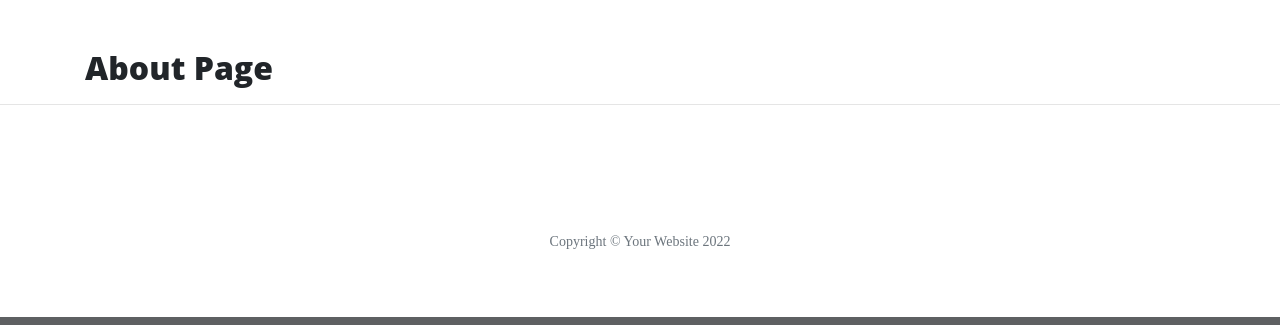
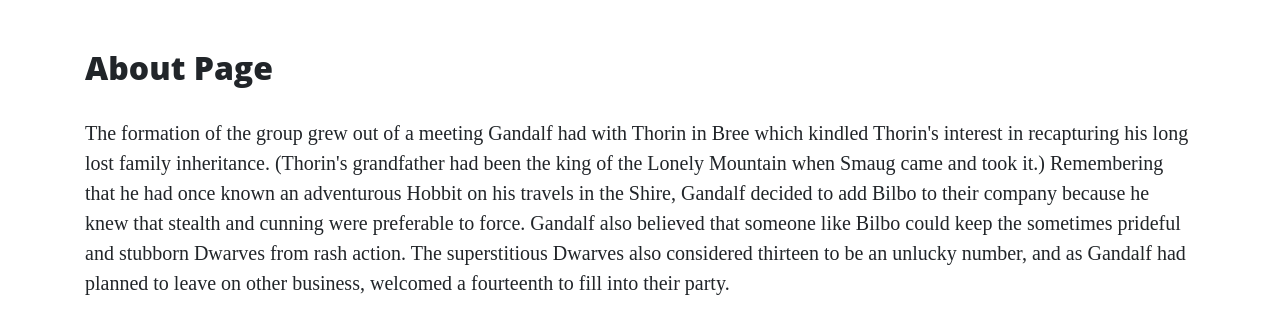
Before and after one commit to GrantWils23/The-Thorin-Hobbit-flask-application, a Flask app: page /about in a window 1280 px wide. Shown: the part 629-954 px from the top of the page. Run offline with Flask 2, Linux system fonts and the light colour scheme; some libraries are stand-ins or nearby versions.

Commit message:
add content to the about pages including a style.css sheet which manipulates the image proportions

```diff
--- /dev/null
+++ b/static/css/style.css
@@ -0,0 +1,3 @@
+.col-md-5 img {
+    width: 100%;
+}
--- a/templates/about.html
+++ b/templates/about.html
@@ -1,4 +1,46 @@
 {% extends "base.html" %}
 {% block content %}
     <h2>About Page</h2>
+    <p>
+        The formation of the group grew out of a meeting Gandalf had with Thorin in Bree which kindled Thorin's interest in recapturing
+        his long lost family inheritance. (Thorin's grandfather had been the king of the Lonely Mountain when Smaug came and took it.)
+        Remembering that he had once known an adventurous Hobbit on his travels in the Shire, Gandalf decided to add Bilbo to their company
+        because he knew that stealth and cunning were preferable to force. Gandalf also believed that someone like Bilbo could keep the
+        sometimes prideful and stubborn Dwarves from rash action. The superstitious Dwarves also considered thirteen to be an unlucky number,
+        and as Gandalf had planned to leave on other business, welcomed a fourteenth to fill into their party.
+    </p>
+
+
+    <div class="row featurette">
+        <div class="col-md-7">
+            <h3>Thorin Oakenshield</h3>
+            <p>
+                Thorin II was born in TA 2746 to Dwarf prince Thráin II in the city of the Lonely Mountain. Early in his
+                youth, he and the other Dwarves of the Lonely Mountain were forced to flee by the dragon Smaug in TA
+                2770. While in exile,
+                he quickly grew to become a capable warrior. This was demonstrated when he participated in the Battle of
+                Azanulbizar in TA
+                2799. He fought with one of the Dwarven armies beneath the East-gate of Moria. At some point in the
+                fighting, his shield
+                broke, and using an oaken tree branch found on the ground as a shield, he gained the epithet
+                "Oakenshield," which would remain with him even in death.
+            </p>
+        </div>
+        <div class="col-md-5">
+            <img src="https://static.wikia.nocookie.net/lotr/images/3/3f/ThorinBIG.jpg" alt="Thorin Oakenshield with his sword">
+        </div>
+    </div>
+    <div class="row featurette">
+        <div class="col-md-5">
+            <img src="https://static.wikia.nocookie.net/lotr/images/b/b4/The-Hobbit-Fili-and-Kili.jpg" alt="Fili and Kili back to back">
+        </div>
+        <div class="col-md-7">
+            <h3>Fili and Kili</h3>
+            <p>
+                Fíli and Kíli were nephews of Thorin, who was the elder brother of their mother Dís. They were also
+                nephews of Frerin, grandsons of Thráin II, and great-grandsons of Thrór. Fíli's most distinguishing
+                feature was his long nose, the longest of any of the Dwarves in Thorin's company.
+            </p>
+        </div>
+    </div>
 {% endblock %}
--- a/templates/base.html
+++ b/templates/base.html
@@ -4,8 +4,9 @@
     <meta charset="UTF-8">
     <meta http-equiv="X-UA-Compatible" content="IE=edge">
     <meta name="viewport" content="width=device-width, initial-scale=1.0">
-    <link rel="stylesheet" href="{{ url_for('static' , filename='vendor/bootstrap/css/bootstrap.min.css') }}">
-    <link rel="stylesheet" href="{{ url_for('static', filename='css/clean-blog.min.css') }}">
+    <link rel="stylesheet" href="{{ url_for('static' , filename='vendor/bootstrap/css/bootstrap.min.css') }}" type="text/css">
+    <link rel="stylesheet" href="{{ url_for('static', filename='css/clean-blog.min.css') }}" type="text/css">
+    <link rel="stylesheet" href="{{ url_for('static', filename='css/style.css') }}" type="text/css">
     <title>Document</title>
 </head>
 <body>
```
